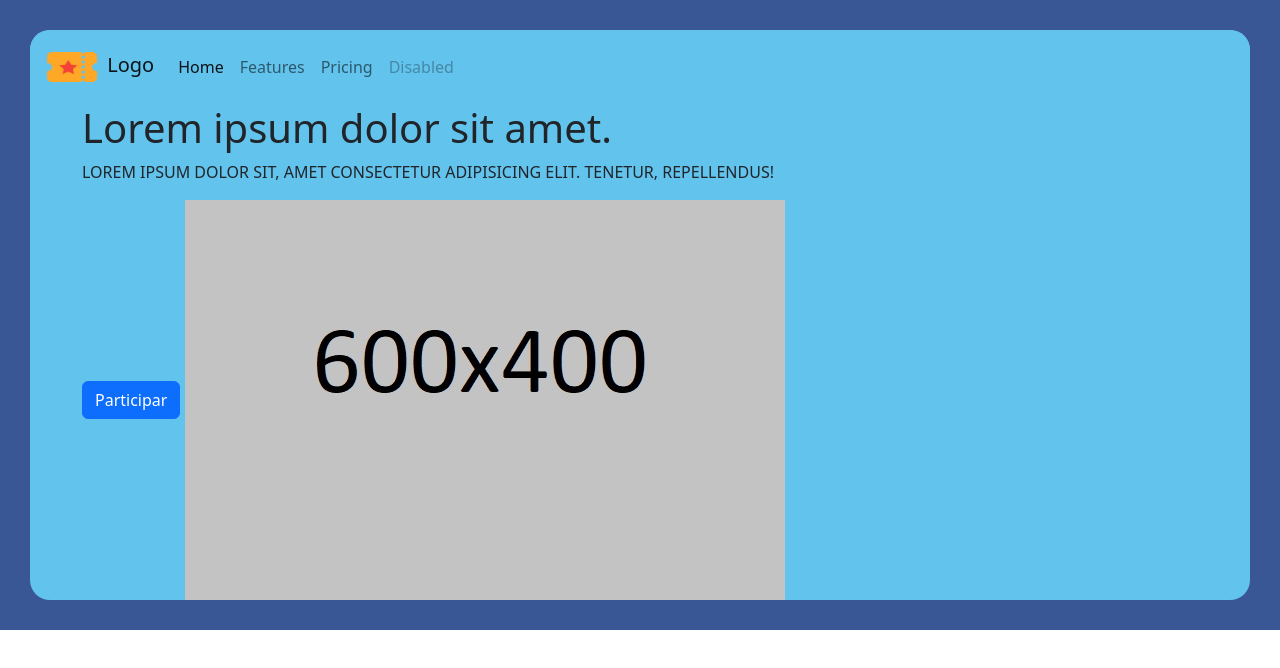
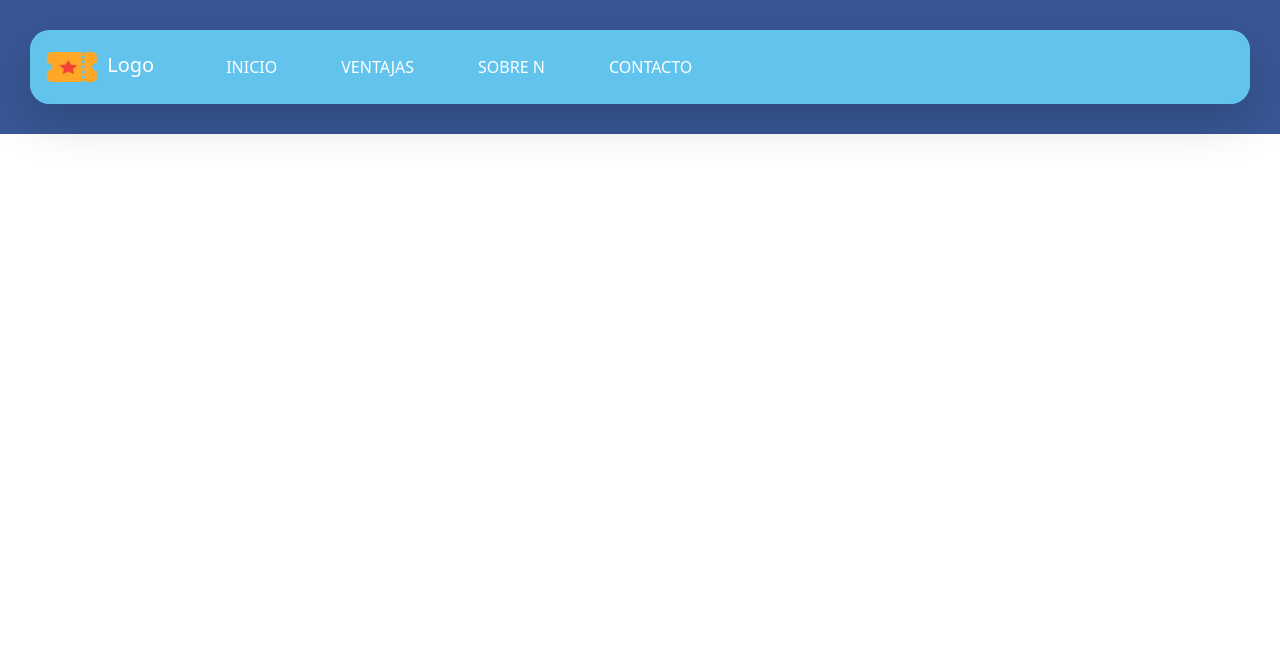
Before and after one commit to Ldrago25/Static-Website, a plain HTML site: page index.html in a window 1280 px wide. Drawn offline with Linux system fonts and the light colour scheme.

Commit message:
JN: finish navbar

```diff
--- a/index.html
+++ b/index.html
@@ -16,7 +16,7 @@
   <body>
     <div class="contenido">
       <div class="borderad">
-        <nav class="navbar navbar-expand-lg">
+        <nav class="navbar  navbar-dark shadow-lg navbar-expand-lg">
           <div class="container-fluid">
             <a class="navbar-brand" href="#">
               <img src="./assets/Favicon/Ticket.ico" width="60" height="48" />
@@ -35,38 +35,27 @@
             </button>
             <div class="collapse navbar-collapse" id="navbarNav">
               <ul class="navbar-nav">
-                <li class="nav-item">
-                  <a class="nav-link active" aria-current="page" href="#"
-                    >Home</a
+                <li class="color-nav">
+                  <a class="nav-link ms-5 text-uppercase active" aria-current="page" href="#"
+                    >Inicio</a
                   >
                 </li>
                 <li class="nav-item">
-                  <a class="nav-link" href="#">Features</a>
+                  <a class="nav-link ms-5 text-uppercase active" href="#">Ventajas</a>
                 </li>
                 <li class="nav-item">
-                  <a class="nav-link" href="#">Pricing</a>
+                  <a class="nav-link  ms-5 text-uppercase active" href="#">sobre N</a>
                 </li>
                 <li class="nav-item">
-                  <a class="nav-link disabled">Disabled</a>
+                  <a class="nav-link ms-5 text-uppercase active">Contacto</a>
                 </li>
               </ul>
             </div>
           </div>
         </nav>
 
-        <header class="container">
-          <h1>Lorem ipsum dolor sit amet.</h1>
-          <p class="text-uppercase">
-            Lorem ipsum dolor sit, amet consectetur adipisicing elit. Tenetur,
-            repellendus!
-          </p>
-          <button type="button" class="btn btn-primary">Participar</button>
-          <img src="./assets/img_600x400.jpg" />
-        </header>
 
-        <section>
-          <div></div>
-        </section>
+
       </div>
     </div>
     <script src="./js/bootstrap.bundle.min.js"></script>
```
